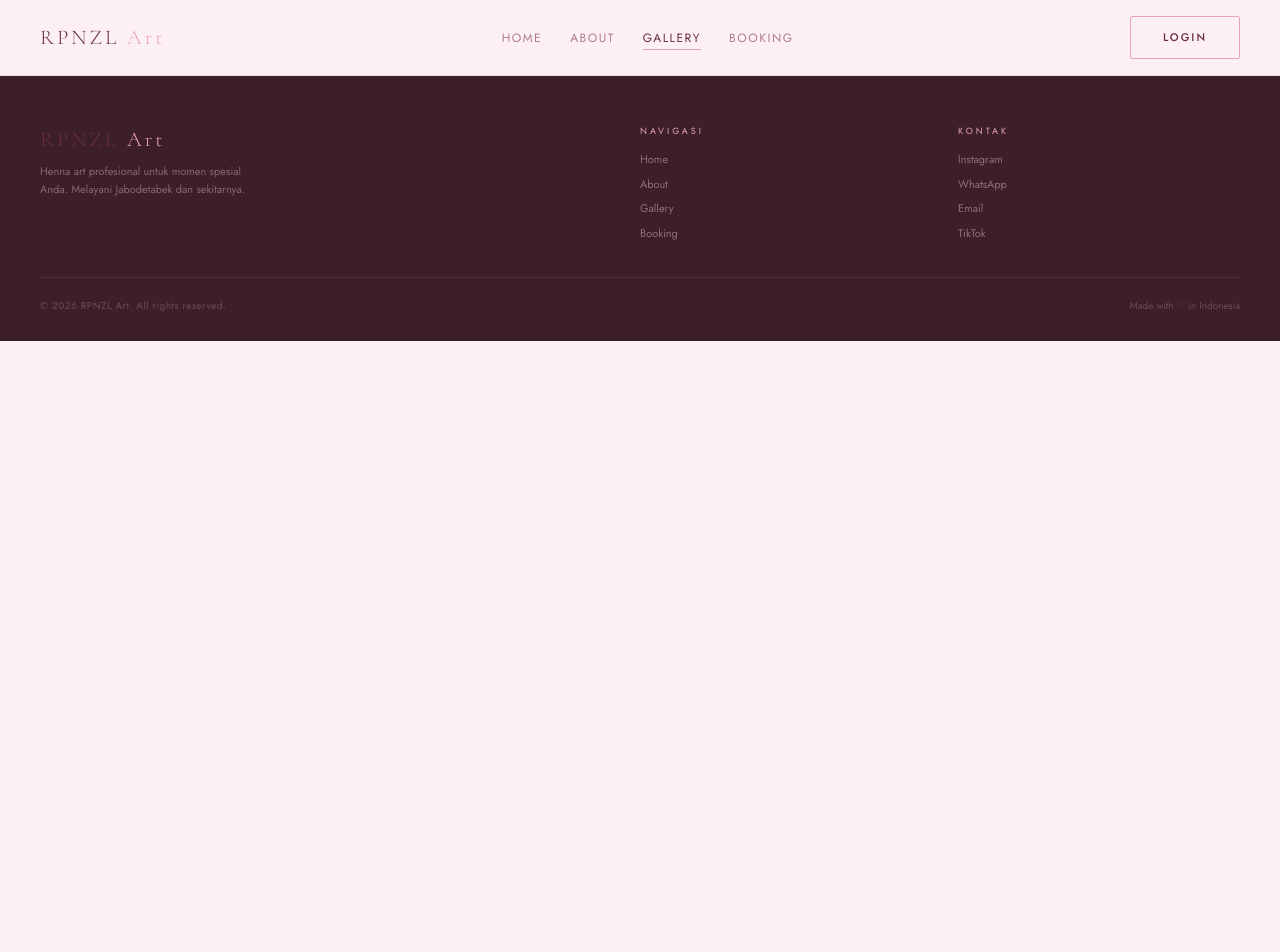
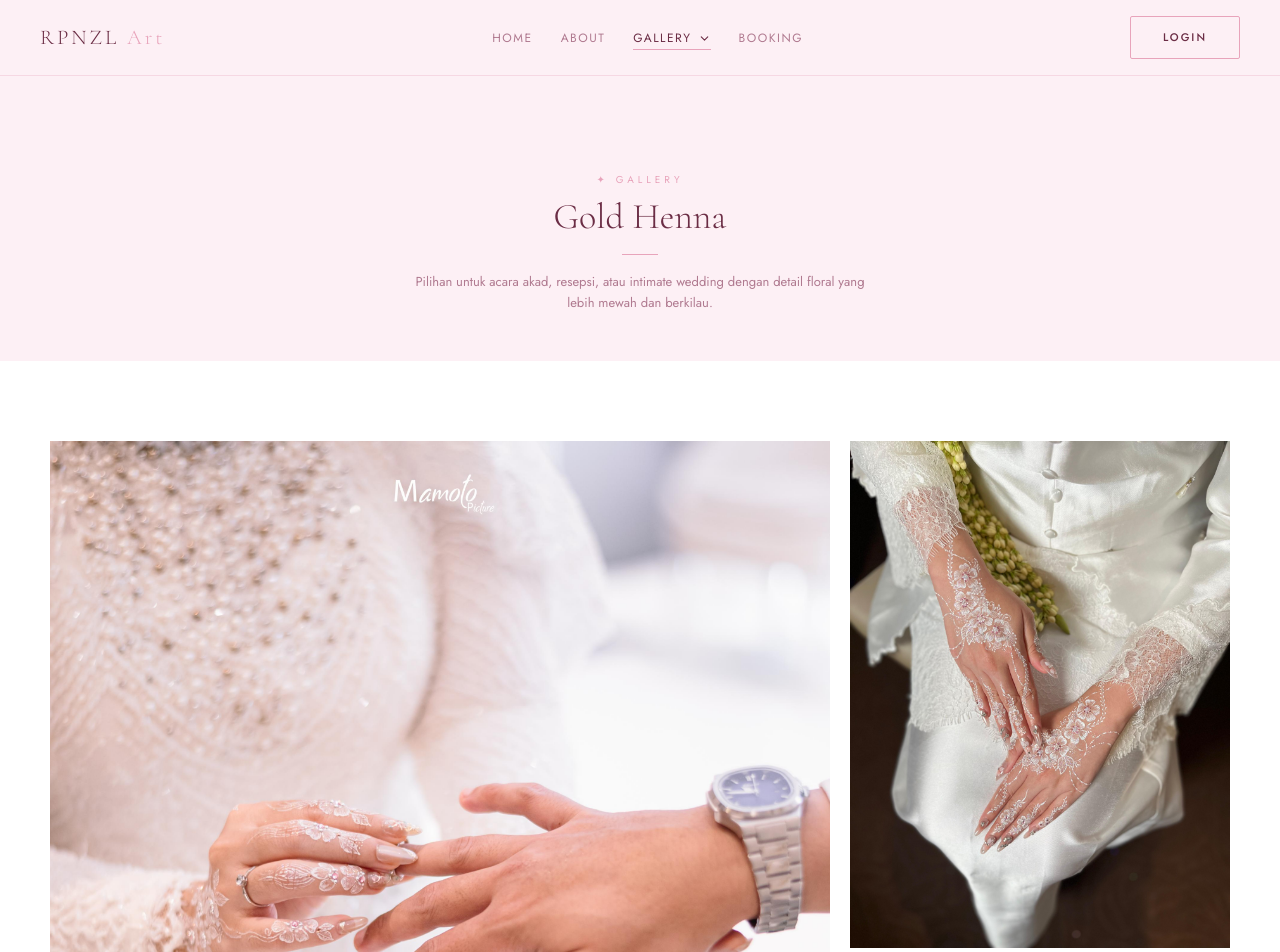
Before and after one commit to Dzakbar/compro_rpnzl, a React (Vite) app: page /gallery/gold in a window 1280 px wide. Shown: the top 952 px of the page. Before the commit the page ends 800 px from the top, so only its background shows below. Built offline with nearby package versions, Linux system fonts and the light colour scheme.

Commit message:
fix: perbaiki gallery slug consistency dan component issues

```diff
--- a/src/App.jsx
+++ b/src/App.jsx
@@ -21,6 +21,7 @@ function AnimatedRoutes() {
         <Route path="/"          element={<PageTransition><Home /></PageTransition>} />
         <Route path="/about"     element={<PageTransition><About /></PageTransition>} />
         <Route path="/gallery"   element={<PageTransition><Gallery /></PageTransition>} />
+        <Route path="/gallery/:categorySlug" element={<PageTransition><Gallery /></PageTransition>} />
         <Route path="/booking"   element={<PageTransition><Booking /></PageTransition>} />
         <Route path="/admin"     element={<PageTransition><AdminDashboard /></PageTransition>} />
       </Routes>
--- a/src/components/layout/Navbar.jsx
+++ b/src/components/layout/Navbar.jsx
@@ -1,8 +1,22 @@
 // src/components/layout/Navbar.jsx
 import { NavLink } from 'react-router-dom';
+import { FiChevronDown } from 'react-icons/fi';
 import Button from '../ui/Button';
+import { getHennaCategorySlug, hennaCategories } from '../../data/hennaCategories';
 
-const navItems = ['Home', 'About', 'Gallery', 'Booking'];
+const navItems = [
+  { label: 'Home', to: '/' },
+  { label: 'About', to: '/about' },
+  { label: 'Booking', to: '/booking' },
+];
+
+const navLinkClass = ({ isActive }) => `
+  text-[12px] tracking-[1.5px] uppercase no-underline transition-colors
+  ${isActive
+    ? 'text-[var(--p-mid)] border-b border-[var(--p)] pb-0.5'
+    : 'text-[var(--p-muted)] hover:text-[var(--p-mid)]'
+  }
+`;
 
 export default function Navbar() {
   return (
@@ -16,19 +30,61 @@ export default function Navbar() {
       </div>
 
       <ul className="flex gap-7 list-none">
-        {navItems.map((item) => (
-          <li key={item}>
+        {navItems.slice(0, 2).map((item) => (
+          <li key={item.label}>
             <NavLink
-              to={item === 'Home' ? '/' : `/${item.toLowerCase()}`}
-              className={({ isActive }) => `
-                text-[12px] tracking-[1.5px] uppercase no-underline transition-colors
-                ${isActive
-                  ? 'text-[var(--p-mid)] border-b border-[var(--p)] pb-0.5'
-                  : 'text-[var(--p-muted)] hover:text-[var(--p-mid)]'
-                }
-              `}
+              to={item.to}
+              className={navLinkClass}
             >
-              {item}
+              {item.label}
+            </NavLink>
+          </li>
+        ))}
+
+        <li className="group relative">
+          <NavLink
+            to="/gallery"
+            className={navLinkClass}
+            aria-haspopup="true"
+          >
+            <span className="inline-flex items-center gap-1.5">
+              Gallery <FiChevronDown size={13} aria-hidden="true" />
+            </span>
+          </NavLink>
+
+          <div className="
+            invisible absolute left-1/2 top-full z-50 w-[190px] -translate-x-1/2 pt-3
+            opacity-0 transition duration-200
+            group-hover:visible group-hover:opacity-100
+            group-focus-within:visible group-focus-within:opacity-100
+          ">
+            <div className="border border-[var(--p-border)] bg-white/95 py-2 shadow-[0_18px_45px_rgba(61,31,43,0.12)] backdrop-blur-sm">
+              {hennaCategories.map((category) => (
+                <NavLink
+                  key={category.id}
+                  to={`/gallery/${getHennaCategorySlug(category)}`}
+                  className={({ isActive }) => `
+                    block px-4 py-2.5 text-[11px] uppercase tracking-[1.4px] no-underline transition-colors
+                    ${isActive
+                      ? 'bg-[var(--p-ultra)] text-[var(--p-mid)]'
+                      : 'text-[var(--p-muted)] hover:bg-[var(--p-ultra)] hover:text-[var(--p-mid)]'
+                    }
+                  `}
+                >
+                  {category.name}
+                </NavLink>
+              ))}
+            </div>
+          </div>
+        </li>
+
+        {navItems.slice(2).map((item) => (
+          <li key={item.label}>
+            <NavLink
+              to={item.to}
+              className={navLinkClass}
+            >
+              {item.label}
             </NavLink>
           </li>
         ))}
--- a/src/data/hennaCategories.js
+++ b/src/data/hennaCategories.js
@@ -1,6 +1,7 @@
 export const hennaCategories = [
   {
     id: 'gold',
+    slug: 'gold',
     name: 'Gold Henna',
     tone: 'Warm shimmer',
     price: 'Mulai dari Rp 450.000',
@@ -12,10 +13,11 @@ export const hennaCategories = [
   },
   {
     id: 'marron',
-    name: 'Marron Henna',
+    slug: 'marron',
+    name: 'Maroon Henna',
     tone: 'Deep romantic',
     price: 'Mulai dari Rp 380.000',
-    shortDescription: 'Warna marron yang lebih tegas untuk motif elegan dan klasik.',
+    shortDescription: 'Warna maroon yang lebih tegas untuk motif elegan dan klasik.',
     description:
       'Cocok untuk pengantin yang ingin hasil lebih bold, hangat, dan tetap terlihat anggun di foto.',
     color: '#7b2f3c',
@@ -23,6 +25,7 @@ export const hennaCategories = [
   },
   {
     id: 'nude',
+    slug: 'nude',
     name: 'Nude Henna',
     tone: 'Soft natural',
     price: 'Mulai dari Rp 320.000',
@@ -35,5 +38,17 @@ export const hennaCategories = [
 ];
 
 export function getHennaCategory(categoryId) {
-  return hennaCategories.find((category) => category.id === categoryId) || hennaCategories[0];
+  const normalizedCategoryId = categoryId?.toLowerCase();
+
+  return (
+    hennaCategories.find(
+      (category) =>
+        category.id === normalizedCategoryId ||
+        category.slug === normalizedCategoryId
+    ) || hennaCategories[0]
+  );
 }
+
+export function getHennaCategorySlug(category) {
+  return category.slug || category.id;
+}
--- a/src/pages/Gallery.jsx
+++ b/src/pages/Gallery.jsx
@@ -1,10 +1,79 @@
-// src/pages/Gallery.jsx
-import GallerySection from '../components/sections/GallerySection';
+import { Link, Navigate, useParams } from 'react-router-dom';
+import { FiArrowRight } from 'react-icons/fi';
+import RevealSection from '../components/ui/RevealSection';
+import SectionTitle from '../components/ui/SectionTitle';
+import {
+  getHennaCategory,
+  getHennaCategorySlug,
+  hennaCategories,
+} from '../data/hennaCategories';
 
 export default function Gallery() {
+  const { categorySlug } = useParams();
+  const defaultSlug = getHennaCategorySlug(hennaCategories[0]);
+
+  if (!categorySlug) {
+    return <Navigate to={`/gallery/${defaultSlug}`} replace />;
+  }
+
+  const category = getHennaCategory(categorySlug);
+  const activeSlug = getHennaCategorySlug(category);
+
+  if (categorySlug !== activeSlug) {
+    if (categorySlug === category.id) {
+      return <Navigate to={`/gallery/${activeSlug}`} replace />;
+    }
+
+    return <Navigate to={`/gallery/${defaultSlug}`} replace />;
+  }
+
   return (
-    <main>
-      <GallerySection />
+    <main className="min-h-screen bg-white">
+      <section className="bg-[var(--p-ultra)] px-5 pb-12 pt-20 text-center md:px-10 md:pt-24">
+        <RevealSection>
+          <SectionTitle
+            label="Gallery"
+            title={category.name}
+            subtitle={category.description}
+            center
+          />
+        </RevealSection>
+      </section>
+
+      <section className="px-5 py-16 md:px-10 md:py-20">
+        <RevealSection className="mx-auto max-w-[1180px]">
+          <div className="grid gap-5 md:grid-cols-3">
+            {category.images.map((image, index) => (
+              <figure
+                key={`${category.id}-${image}`}
+                className={`
+                  group overflow-hidden bg-[var(--p-light)]
+                  ${index === 0 ? 'md:col-span-2 md:row-span-2' : ''}
+                `}
+              >
+                <img
+                  src={image}
+                  alt={`${category.name} ${index + 1}`}
+                  className={`
+                    h-full w-full object-cover object-center transition duration-500 group-hover:scale-[1.04]
+                    ${index === 0 ? 'min-h-[420px] md:min-h-[620px]' : 'min-h-[300px]'}
+                  `}
+                />
+              </figure>
+            ))}
+          </div>
+
+          <div className="mt-10 text-center">
+            <Link
+              to={`/booking?category=${category.id}`}
+              className="inline-flex items-center gap-2 border border-[var(--p-mid)] px-6 py-3 text-[12px] font-semibold uppercase tracking-[1.5px] text-[var(--p-mid)] no-underline transition-colors hover:bg-[var(--p-mid)] hover:text-white"
+            >
+              Booking {category.name}
+              <FiArrowRight size={17} />
+            </Link>
+          </div>
+        </RevealSection>
+      </section>
     </main>
   );
 }
```
